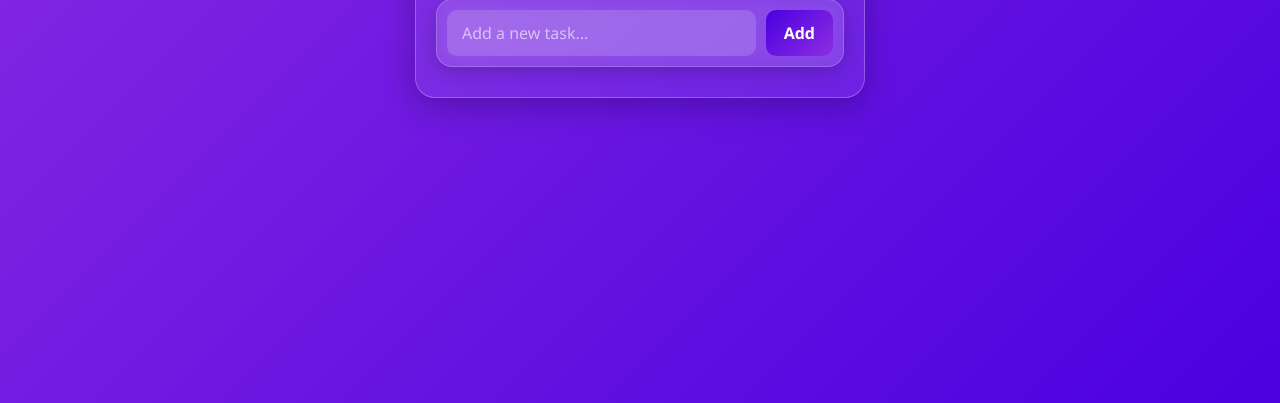
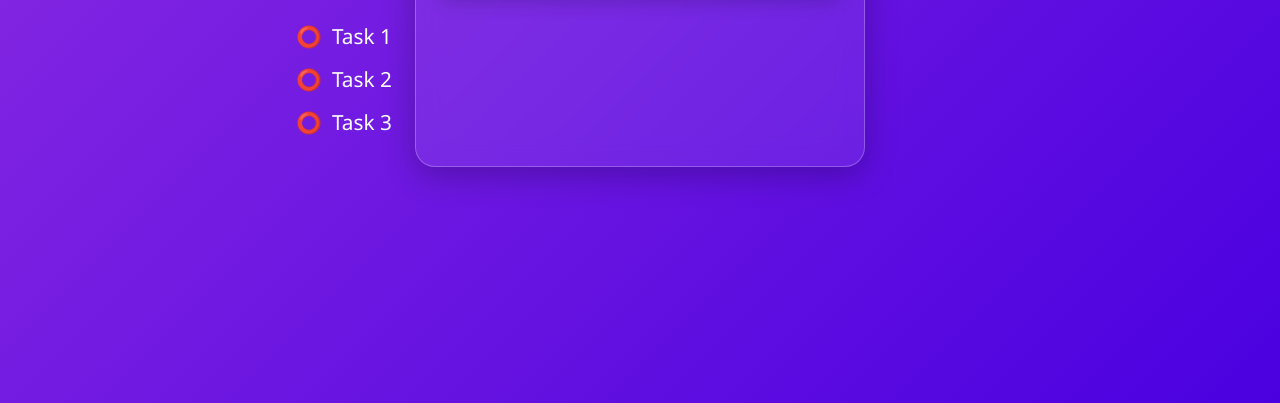
Before and after one commit to Shayan-Waseem-Developer/To-Do-List, a plain HTML site: page index.html in a window 1280 px wide. Shown: the part 397-800 px from the top of the page. Drawn offline with Linux system fonts and the light colour scheme.

Commit message:
To-Do List

```diff
--- a/index.html
+++ b/index.html
@@ -1,22 +1,32 @@
 <!DOCTYPE html>
 <html lang="en">
+
 <head>
   <meta charset="UTF-8" />
-  <meta name="viewport" content="width=device-width, initial-scale=1.0"/>
+  <meta name="viewport" content="width=device-width, initial-scale=1.0" />
   <title>To-Do List</title>
   <link rel="stylesheet" href="style.css" />
 </head>
+
 <body>
   <div class="main-container">
     <div class="content-box">
       <h2 class="title">To-Do List</h2>
-      <div class="add-task-bar">
-        <input type="text" placeholder="Add a new task..." id="task-input" />
-        <button id="add-btn">Add</button>
+      <div class="main-content">
+        <div class="add-task-bar">
+          <input type="text" placeholder="Add a new task..." id="task-input" />
+          <button id="add-btn">Add</button>
+        </div>
+        <ul id="task-list">
+          <li><span class="check-icon">⭕</span><span class="task-text">Task 1</span></li>
+          <li><span class="check-icon">⭕</span><span class="task-text">Task 2</span></li>
+          <li><span class="check-icon">⭕</span><span class="task-text">Task 3</span></li>
+        </ul>
+
       </div>
-      <!-- Optional: You can add a <ul> here to display tasks -->
     </div>
   </div>
   <script src="script.js"></script>
 </body>
+
 </html>
--- a/style.css
+++ b/style.css
@@ -108,3 +108,53 @@ body {
     padding: 10px 14px;
   }
 }
+ul{
+  position: relative;
+  top: 10px;
+  gap: 10px;
+  font-size: 1.3rem;
+  right: 140px;
+
+}
+ul li{
+  list-style: none;
+  padding-top: 5px;
+}
+ul li::before{
+  width: 40px;
+  height: 40px;
+  border: 2px solid black;
+  border-radius: 50px;
+}
+ul {
+  padding-left: 0;
+}
+
+ul li {
+  list-style: none;
+  display: flex;
+  align-items: center;
+  gap: 10px;
+  margin: 10px 0;
+  cursor: pointer;
+  transition: 0.3s;
+}
+
+.check-icon {
+  font-size: 1.3rem;
+  user-select: none;
+}
+
+.task-text {
+  transition: 0.3s;
+}
+
+.checked .check-icon {
+  color: #4caf50;
+  content: "✅";
+}
+
+.checked .task-text {
+  text-decoration: line-through;
+  color: #aaa;
+}
```
Also changed, not shown: Assets/Images/Uncheck-Mark.png (added), Assets/Images/checked-mark.png (added).
